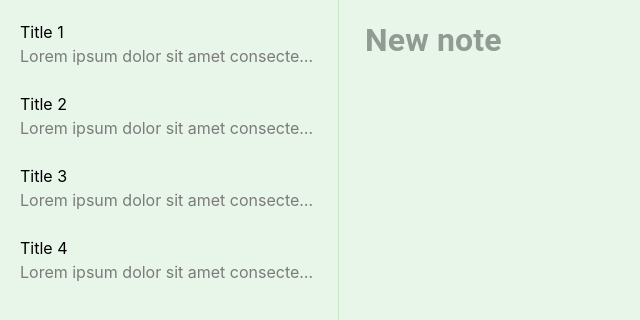
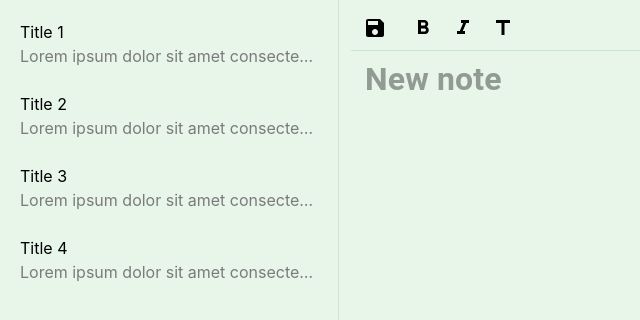
Before and after one commit to Nyikiwane/notes, a React (Vite) app: page / in a window 1280 px wide. Shown: the top 320 px of the page, without its empty margins (0-640 px from the left). Built offline with nearby package versions, Linux system fonts and the light colour scheme.

Commit message:
added icons

```diff
--- a/package.json
+++ b/package.json
@@ -12,6 +12,7 @@
   "dependencies": {
     "@emotion/react": "^11.11.1",
     "@emotion/styled": "^11.11.0",
+    "@mui/icons-material": "^5.14.7",
     "@mui/material": "^5.14.7",
     "react": "^18.2.0",
     "react-dom": "^18.2.0",
--- /dev/null
+++ b/src/components/Actions.module.css
@@ -0,0 +1,21 @@
+.actions {
+  display: flex;
+  padding: var(--size-1) var(--size-3);
+  border-bottom: 1px solid var(--green-100);
+  vertical-align: middle;
+}
+
+.actions__format,
+.actions__write--del {
+  margin-left: auto;
+}
+
+@media (min-width: 768px) {
+  .actions__notes-list {
+    display: none;
+  }
+  .actions__format,
+  .actions__write--del {
+    margin-left: 0;
+  }
+}
--- /dev/null
+++ b/src/components/Actions.tsx
@@ -0,0 +1,40 @@
+import { useLocation } from 'react-router-dom';
+import styles from './Actions.module.css';
+import FormatBoldIcon from '@mui/icons-material/FormatBold';
+import EditNoteIcon from '@mui/icons-material/EditNote';
+import FormatItalicIcon from '@mui/icons-material/FormatItalic';
+import DeleteOutlineIcon from '@mui/icons-material/DeleteOutline';
+import NoteAddIcon from '@mui/icons-material/NoteAdd';
+import SaveIcon from '@mui/icons-material/Save';
+import TitleIcon from '@mui/icons-material/Title';
+import NotesIcon from '@mui/icons-material/Notes';
+
+function Actions() {
+  const pathname = useLocation().pathname;
+
+  return (
+    <div className={styles.actions}>
+      <div className={styles['actions__notes-list']}>
+        <NotesIcon />
+      </div>
+      {pathname !== '/' && (
+        <div className={styles['actions__write--del']}>
+          <NoteAddIcon sx={{ pr: 2 }} />
+          <EditNoteIcon sx={{ pr: 2 }} />
+          <DeleteOutlineIcon sx={{ pr: 2 }} />
+        </div>
+      )}
+
+      {pathname === '/' && (
+        <div className={styles['actions__format']}>
+          <SaveIcon sx={{ pr: 1 }} />
+          <FormatBoldIcon sx={{ pl: 2 }} />
+          <FormatItalicIcon sx={{ pl: 2 }} />
+          <TitleIcon sx={{ pl: 2 }} />
+        </div>
+      )}
+    </div>
+  );
+}
+
+export default Actions;
--- a/src/components/CreateNote.tsx
+++ b/src/components/CreateNote.tsx
@@ -3,7 +3,6 @@ import TextField from '@mui/material/TextField';
 import Box from '@mui/material/Box';
 import { ChangeEvent } from 'react';
 
-// will put the header, body, paragraph, create, italic, bold
 function CreateNote() {
   const onChangeHandler = (e: ChangeEvent<HTMLInputElement>) => {
     console.log((e.currentTarget as HTMLInputElement).value);
--- a/src/components/Layout.tsx
+++ b/src/components/Layout.tsx
@@ -2,6 +2,7 @@ import { Link, useLocation } from 'react-router-dom';
 import styles from './Layout.module.css';
 import notes from '../lib/notes.json';
 import { useEffect, useState } from 'react';
+import Actions from './Actions';
 
 interface Props {
   children: React.ReactNode;
@@ -37,7 +38,12 @@ function Layout({ children }: Props) {
           })}
         </ul>
       </div>
-      <div className={styles.content}>{children}</div>
+      <div className={styles.content}>
+        <div>
+          <Actions />
+        </div>
+        <div>{children}</div>
+      </div>
     </div>
   );
 }
```
Also changed, not shown: 1 other file (tests, documents, lock files or other folders).
